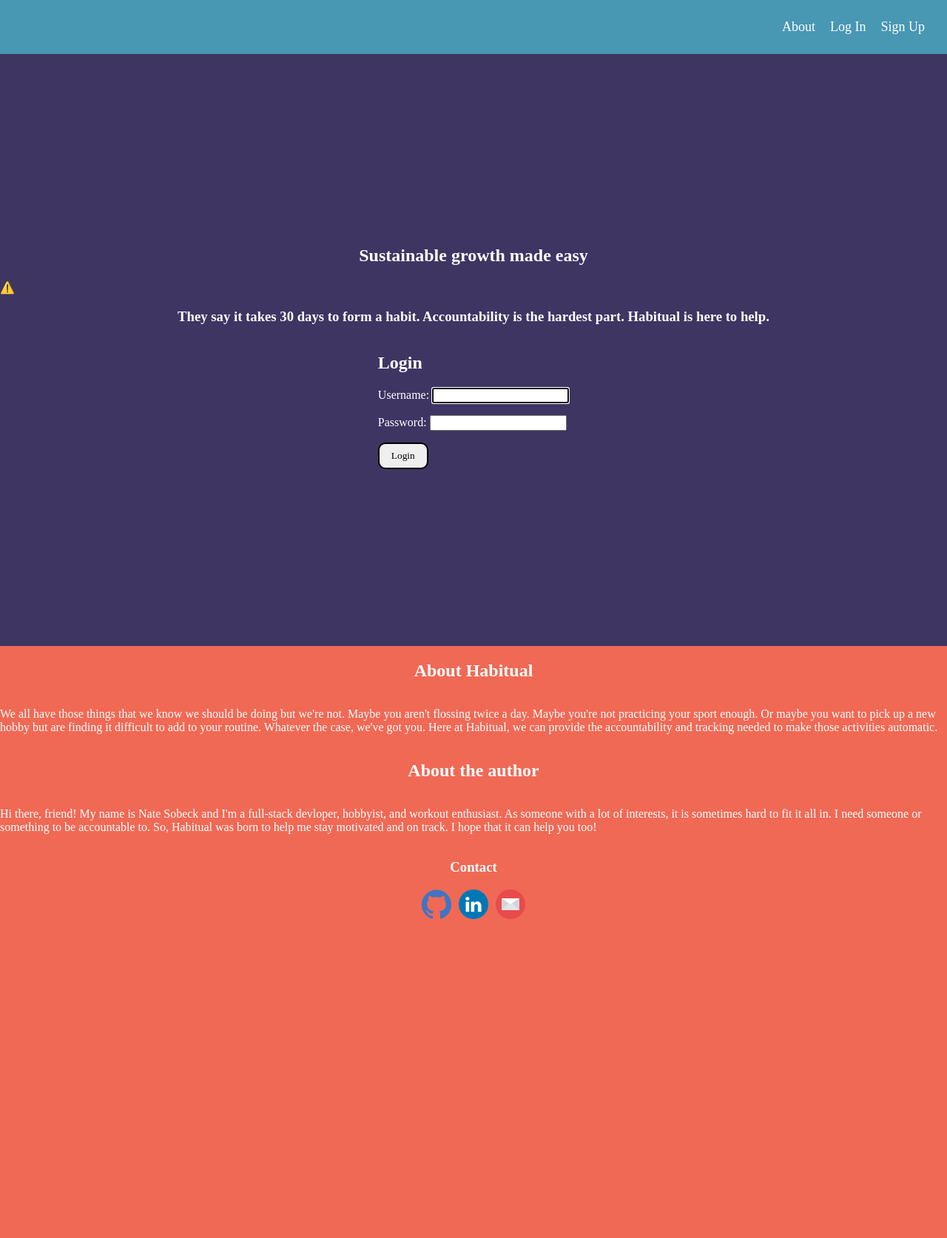
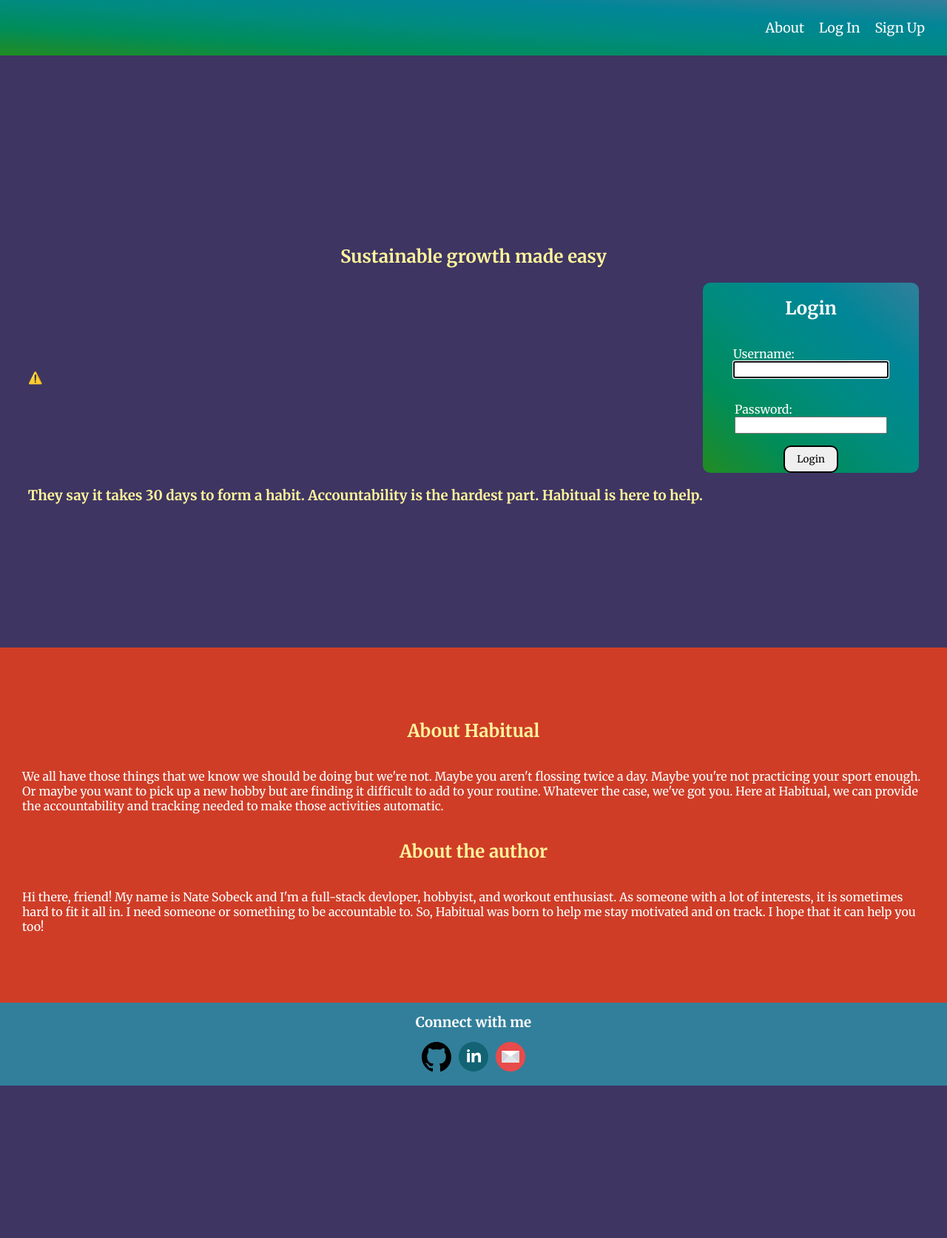
Before and after one commit to natesobeck/habitual, a Django app: page / in a window 1280 px wide. Shown: the whole page at 74% size. After the commit the page ends 1467 px from the top, so only its background shows below. Run offline with Django 4.2, Linux system fonts and the light colour scheme.

Commit message:
add further styling to home page and update color scheme

```diff
--- a/main_app/static/css/base.css
+++ b/main_app/static/css/base.css
@@ -24,18 +24,19 @@
   flex-direction: column;
   align-items: center;
   min-height: 100vh;
-  --color1: #F06955;
+  --color1: #cf3d27;
   --color2: #FBF0DC;
-  --color3: #4897b3;
+  --color3: #327f9b;
   --color4: #3E3563;
   --color5: #fff49b;
   background-color: var(--color4);
   color: white;
+  font-family: 'Merriweather', serif;
 }
 
 header {
   width: 100%;
-  background-color: var(--color3);
+  background-image: linear-gradient(to right top, #228b22, #008d59, #008b80, #008697, #327f9b);
 }
 
 nav a {
@@ -80,3 +81,7 @@
   left: 30px;
   top: 18px;
 }
+
+input, textarea {
+  font-family: inherit;
+}
--- a/main_app/static/css/home.css
+++ b/main_app/static/css/home.css
@@ -2,15 +2,25 @@
   min-height: 100vh;
 }
 
-#home, .about-card {
+#home, .about-card, #about {
   display: flex;
   flex-direction: column;
   align-items: center;
   justify-content: center;
 }
 
+#home {
+  margin: 0px 25px;
+}
+
 #about {
   background-color: var(--color1);
+  min-height: 60vh;
+}
+
+.about-card {
+  padding: 0px 15px;
+  margin: 0px 15px;
 }
 
 .icon {
@@ -22,4 +32,54 @@
   display: flex;
   align-items: center;
   justify-content: center;
+  padding-bottom: 15px;
+  padding-top: 15px;
 }
+
+#contact {
+  text-align: center;
+  text-decoration: underline;
+  text-underline-offset: 5px;
+  text-decoration-color: var(--color3);
+  text-decoration-thickness: 2px;
+  background-color: var(--color3);
+}
+
+#contact h3 {
+  margin: 0;
+  padding-top: 15px;
+}
+
+.animation {
+  width: 80%;
+  max-width: 100vh;
+}
+
+.header {
+  color: var(--color5)
+}
+
+.section-container {
+  display: flex;
+}
+
+.login {
+  display: flex;
+  flex-direction: column;
+  align-items: center;
+  justify-content: center;
+  padding: 0px 15px;
+  min-width: 250px;
+  max-height: 300px;
+  background-image: linear-gradient(to right top, #228b22, #008d59, #008b80, #008697, #327f9b);
+  border-radius: 10px;
+}
+
+.login input {
+  width: 80%;
+  min-width: 150px;
+  margin-left: 10%;
+}
+.login label {
+  margin-left: 10%;
+}
--- a/main_app/templates/base.html
+++ b/main_app/templates/base.html
@@ -8,6 +8,9 @@
   <meta name="viewport" content="width=device-width, initial-scale=1.0">
   <title>Habitual</title>
   <link rel="stylesheet" type="text/css" href="{% static 'css/base.css' %}">
+  <link rel="preconnect" href="https://fonts.googleapis.com">
+  <link rel="preconnect" href="https://fonts.gstatic.com" crossorigin>
+  <link href="https://fonts.googleapis.com/css2?family=Merriweather:ital,wght@0,300;0,400;0,700;1,300;1,400&display=swap" rel="stylesheet">
   {% block head %}
   {% endblock %}
 </head>
--- a/main_app/templates/home.html
+++ b/main_app/templates/home.html
@@ -10,9 +10,12 @@
 
 {% block content %}
 <section class='section' id='home'>
-  <h1>Sustainable growth made easy</h1>
-  <lottie-player src="https://lottie.host/d0dfea6b-3514-424e-9420-8685168efef5/mew2lGDdTf.json" background="##FFFFFF" speed="1" loop autoplay direction="1" mode="normal"></lottie-player>
-  <h3>They say it takes 30 days to form a habit. Accountability is the hardest part. Habitual is here to help.</h3>
+  <h1 class="header">Sustainable growth made easy</h1>
+  <div class="section-container">
+    <div>
+      <lottie-player src="https://lottie.host/d0dfea6b-3514-424e-9420-8685168efef5/mew2lGDdTf.json" background="##FFFFFF" speed="1" loop autoplay direction="1" mode="normal" class='animation'></lottie-player>
+      <h3 class="header">They say it takes 30 days to form a habit. Accountability is the hardest part. Habitual is here to help.</h3>
+    </div>
     {% if not user.is_authenticated %}
       <form action="{% url 'home' %}" method="post" class="login">
         <h1>Login</h1>
@@ -22,20 +25,23 @@
         <button type="submit" class="btn submit">Login</button>
       </form>
     {% endif %}
+  </div>
 </section>
 
 <section class='section' id='about'>
   <div class="about-card">
-    <h1>About Habitual</h1>
-    <p>We all have those things that we know we should be doing but we're not. Maybe you aren't flossing twice a day. Maybe you're not practicing your sport enough. Or maybe you want to pick up a new hobby but are finding it difficult to add to your routine. Whatever the case, we've got you. Here at Habitual, we can provide the accountability and tracking needed to make those activities automatic.</p>
-    <h1>About the author</h1>
-    <p>Hi there, friend! My name is Nate Sobeck and I'm a full-stack devloper, hobbyist, and workout enthusiast. As someone with a lot of interests, it is sometimes hard to fit it all in. I need someone or something to be accountable to. So, Habitual was born to help me stay motivated and on track. I hope that it can help you too!</p>
-    <h3>Contact</h3>
+    <h1 class="header">About Habitual</h1>
+    <p class="text">We all have those things that we know we should be doing but we're not. Maybe you aren't flossing twice a day. Maybe you're not practicing your sport enough. Or maybe you want to pick up a new hobby but are finding it difficult to add to your routine. Whatever the case, we've got you. Here at Habitual, we can provide the accountability and tracking needed to make those activities automatic.</p>
+    <h1 class="header">About the author</h1>
+    <p class="text">Hi there, friend! My name is Nate Sobeck and I'm a full-stack devloper, hobbyist, and workout enthusiast. As someone with a lot of interests, it is sometimes hard to fit it all in. I need someone or something to be accountable to. So, Habitual was born to help me stay motivated and on track. I hope that it can help you too!</p>
+  </div>
+</section>
+<section id="contact">
+  <h3>Connect with me</h3>
   <div class="contact-card">
-      <a href="https://github.com/natesobeck/"><img src="{% static 'images/github.png' %}" alt="GitHub logo" class='icon'></a>
-      <a href="https://www.linkedin.com/in/n-sobeck/"><img src="{% static 'images/linkedin.png' %}" alt="LinkedIn logo" class='icon'></a>
+    <a href="https://github.com/natesobeck/"><img src="{% static 'images/github.svg' %}" alt="GitHub logo" class='icon'></a>
+    <a href="https://www.linkedin.com/in/n-sobeck/"><img src="{% static 'images/linkedin.svg' %}" alt="LinkedIn logo" class='icon'></a>
     <a href="mailto: nsobeck910@gmail.com"><img src="{% static 'images/email.png' %}" alt="Email icon" class='icon'></a>
-    </div>
   </div>
 </section>
 
```
Also changed, not shown: main_app/static/images/github.svg (added), main_app/static/images/linkedin.png (deleted), main_app/static/images/linkedin.svg (added). Lines whose indentation alone changed are shown as unchanged.
